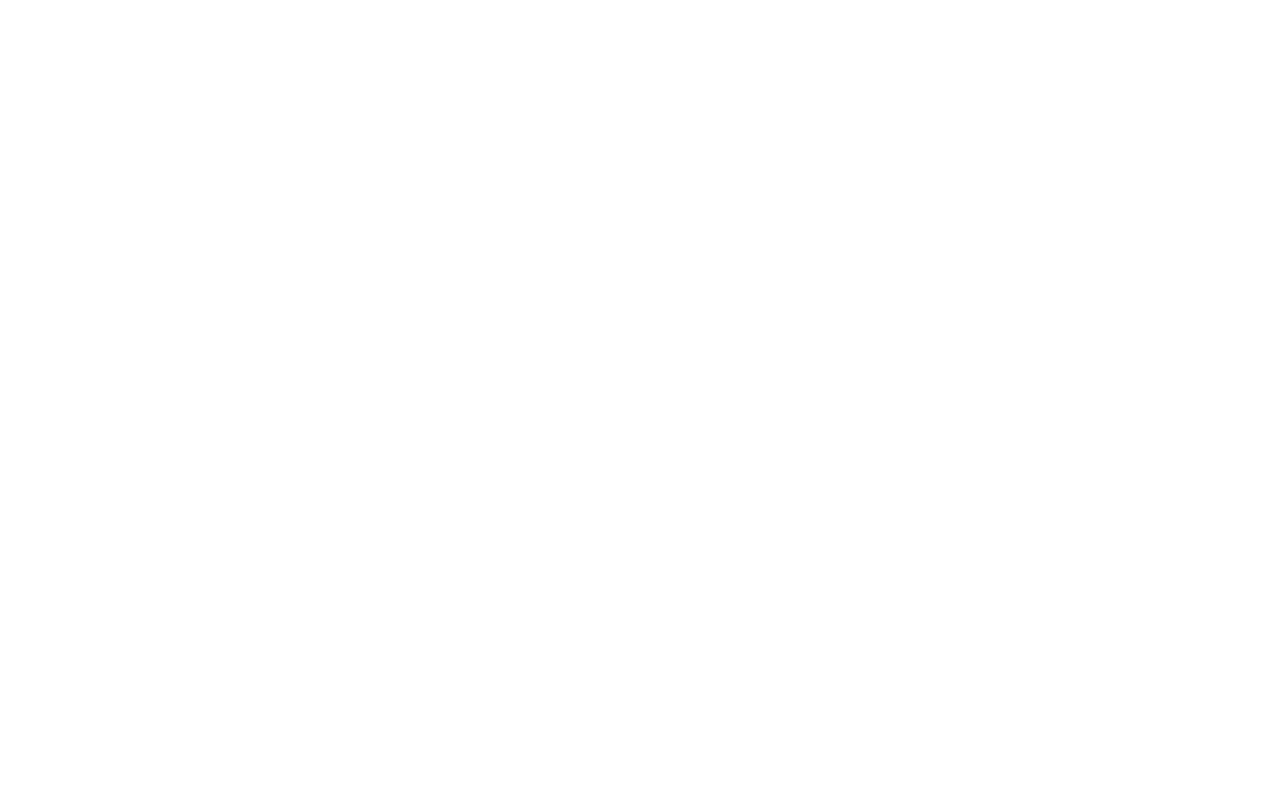
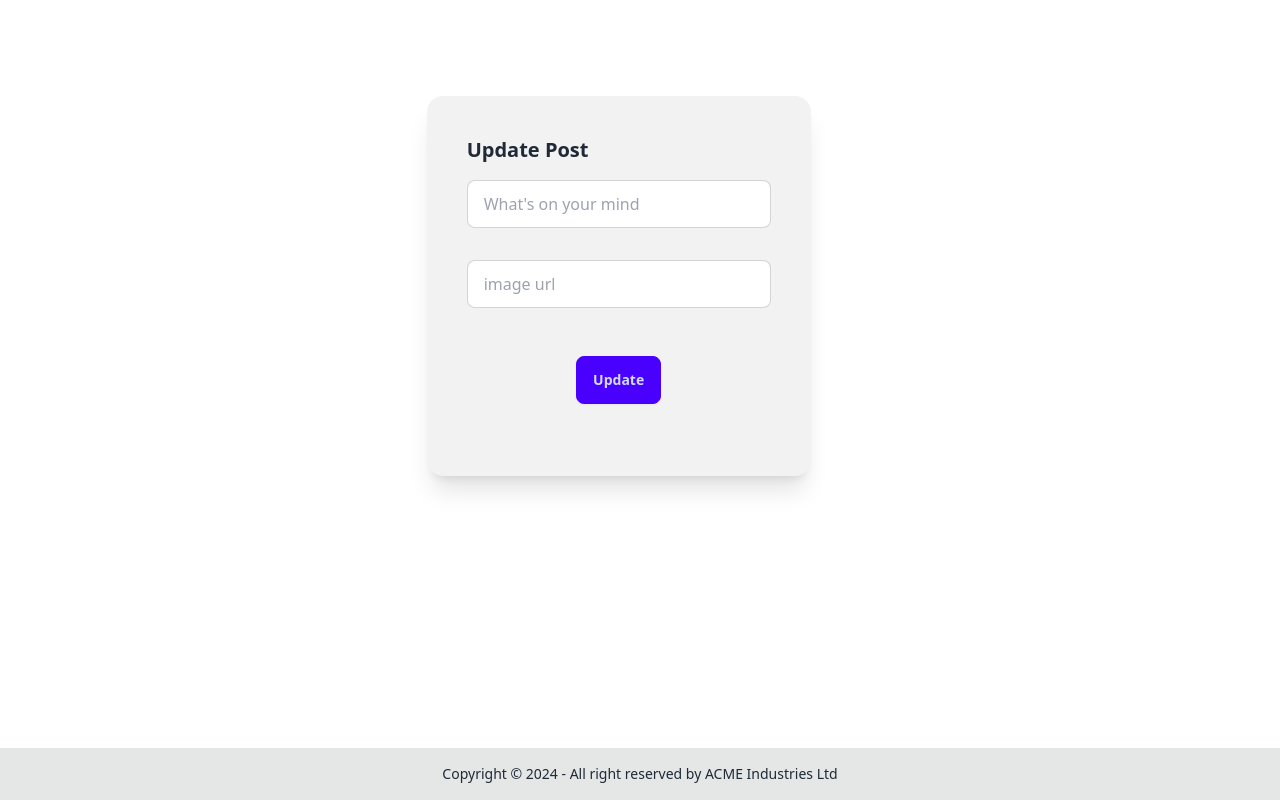
Before and after one commit to srijan-12/DEv-Overflow-frontend, a React (Vite) app: page /api/user/updatepost/1 in a window 1280 px wide. Before the commit this address had no page. Built offline with nearby package versions, Linux system fonts and the light colour scheme; no server answers.

Commit message:
only comment section is left

```diff
--- a/src/App.jsx
+++ b/src/App.jsx
@@ -6,6 +6,7 @@ import appStore from "./Utilities/store"
 import { Feed } from "./Components/Feed"
 import { Profile } from "./Components/Profile"
 import { CreatePost } from "./Components/CreatePost"
+import { EditPost } from "./Components/EditPost"
 function App() {
   return (
    <>
@@ -17,6 +18,7 @@ function App() {
         <Route path="/login" element={<Login/>}/>
         <Route path="/profile" element={<Profile/>}/>
         <Route path="/createpost" element={<CreatePost/>}/>
+        <Route path="/updatepost/:id" element={<EditPost/>}/>
         </Route>
       </Routes>
     </BrowserRouter>
--- a/src/Components/Body.jsx
+++ b/src/Components/Body.jsx
@@ -6,6 +6,7 @@ import { backendBaseUrl } from "../Utilities/constants"
 import { useDispatch, useSelector } from "react-redux"
 import appStore from "../Utilities/store"
 import { addUser } from "../Utilities/loggedInUserSlice"
+import { addPost } from "../Utilities/PostSlice"
 import { useEffect } from "react"
 
 export const Body = () => {
@@ -20,6 +21,7 @@ export const Body = () => {
             console.log(err);
         }
     }
+
     useEffect(()=>{
         getLoggedInUser();
     },[])
--- /dev/null
+++ b/src/Components/EditPost.jsx
@@ -0,0 +1,94 @@
+import { useEffect, useState } from "react";
+import { useDispatch, useSelector } from "react-redux";
+import { useNavigate, useParams } from "react-router-dom";
+import appStore from "../Utilities/store";
+import { backendBaseUrl } from "../Utilities/constants";
+import axios from "axios";
+import { addPost } from "../Utilities/PostSlice";
+
+
+export const EditPost = () =>{
+    const dispatch = useDispatch();
+    const[error,setError] = useState("");
+    const[toastActive, setToastActive] = useState(false)
+    const navigator = useNavigate();
+    const{id} = useParams()
+    const fetchPosts = async() =>{
+        try{
+            const posts = await axios.get(`${backendBaseUrl}/post/getallposts`,{withCredentials:true})
+            const postsArray = posts.data.allPost;
+            dispatch(addPost(postsArray))
+        }catch(err){
+            console.log(err.message);
+        }
+    }
+
+    useEffect(()=>{
+        fetchPosts();
+    },[])
+    const postArray = useSelector(appStore=>appStore.post);
+    let thatPost;
+    if(postArray){
+        thatPost = postArray.find((p)=>p._id.toString() == id);
+    }
+    const[title,setTitle] = useState("");
+    const[photoUrl,setPhotoURL] = useState("");
+
+    useEffect(() => {
+        if (thatPost) {
+            setTitle(thatPost.title || "");
+            setPhotoURL(thatPost.postImgUrl || "");
+        }
+    }, [thatPost]);
+
+
+    const handleUpdate = async() =>{
+        try{
+            setError("")
+            const result = await axios.patch(`${backendBaseUrl}/post/updatepost/${id}`,{title,photoUrl},{withCredentials:true})
+            setToastActive(true);
+            setTimeout(()=>{setToastActive(false)},1500)
+            setTimeout(()=>{navigator("/")},2500);
+        }catch(err){
+            setError(err.response.data.error)
+        }
+    }
+
+    return(
+        <>
+        {toastActive && <div className="toast toast-top toast-center">
+            <div className="alert alert-info">
+                <span>Post Updated</span>
+            </div>
+        </div>}
+        <div className="w-4/12 mx-auto my-24">
+            <div className="card bg-base-200 w-96 shadow-xl p-10">
+                <h1 className="font-bold text-xl">Update Post</h1>
+                <label className="input input-bordered flex items-center gap-2 my-4">
+                    <input
+                        type="text"
+                        className="grow"
+                        placeholder="What's on your mind"
+                        value={title}
+                        onChange={(e)=>setTitle(e.target.value)}
+                        />
+                </label>
+                <label className="input input-bordered flex items-center gap-2 my-4">
+                    <input
+                        type="text"
+                        className="grow"
+                        placeholder="image url"
+                        value={photoUrl}
+                        onChange={(e)=>setPhotoURL(e.target.value)}/>
+                </label>
+                <div className="card-body items-center text-center">
+                    {error && <p className="text-red-500 text-sm">{error}</p>}
+                    <div className="card-actions items-center">
+                        <button className="btn btn-primary" onClick={handleUpdate}>Update</button>
+                    </div>
+                </div>
+            </div>
+        </div>
+        </>
+    )
+}
--- a/src/Components/PostCard.jsx
+++ b/src/Components/PostCard.jsx
@@ -1,17 +1,23 @@
 import axios from "axios";
 import { useEffect, useState } from "react";
-import { useSelector } from "react-redux";
+import { useDispatch, useSelector } from "react-redux";
 import { backendBaseUrl } from "../Utilities/constants";
+import {Link, useNavigate} from "react-router-dom"
+import { removeSinglePost } from "../Utilities/PostSlice";
 
 export const PostCard = ({post}) =>{
     const {title,postImgUrl,_id,userId,likes,comment} = post;
     const[isOwner, setIsOwner] = useState(false);
     const[postLike, setPostLike] = useState(likes.length);
     const[likeRed, setLikeRed] = useState(false);
+    const[showComment, setShowComment] = useState(false);
+    const dispatch = useDispatch();
+    const navigator = useNavigate();
 
     const user = useSelector(appStore=>appStore.user)
     const loggedInUserId = user._id;
     const postId = _id;
+
     const checkValidUser =(loggedInUserId,userId) =>{
         if(loggedInUserId === userId){
             setIsOwner(true)
@@ -34,6 +40,24 @@ export const PostCard = ({post}) =>{
             console.log(err);
         }
     }
+
+    const handleComment = async(postId)=>{
+        //yet to do via populate in db
+    }
+
+    const handleDelete = async(postId)=>{
+        try{
+            console.log(postId);
+            const result = await axios.delete(`${backendBaseUrl}/post/deletepost/${postId}`,{withCredentials:true});
+            console.log(result);
+            dispatch(removeSinglePost(postId));
+            navigator("/")
+        }catch(err){
+            console.log(err);
+        }
+    }
+
+
     useEffect(()=>{
         checkValidUser(loggedInUserId,userId);
     },[])
@@ -57,11 +81,15 @@ export const PostCard = ({post}) =>{
                         {<p>{postLike}<i className={`fa-regular fa-heart text-lg mx-2 cursor-pointer ${likeRed ? "text-red-500" : "text-white-500"}`}></i></p>}
                     </div>
 
-                {comment? <p className="text-lg">{comment.length}<i className="fa-regular fa-comment text-lg mx-2 cursor-pointer"></i></p>:<p className="text-lg">0<i className="fa-regular fa-comment text-lg mx-2  cursor-pointer"></i></p>}
+                    <div onClick={()=>handleComment(postId)}>
+                        {comment? <p className="text-lg">{comment.length}<i className="fa-regular fa-comment text-lg mx-2 cursor-pointer"></i></p>:<p className="text-lg">0<i className="fa-regular fa-comment text-lg mx-2  cursor-pointer"></i></p>}
+                    </div>
 
-                {isOwner && <><i className="fa-solid fa-pen-to-square text-lg"></i>
+                {isOwner && <>
+                <div><Link to={`/updatepost/${postId}`}><i className="fa-solid fa-pen-to-square text-lg"></i></Link></div>
 
-                <i className="fa-solid fa-trash text-lg"></i></>}
+                <div onClick={()=>handleDelete(postId)}><i className="fa-solid fa-trash text-lg"></i></div>
+                </>}
                 </div>
             </div>
         </div>}
--- a/src/Utilities/PostSlice.js
+++ b/src/Utilities/PostSlice.js
@@ -15,10 +15,14 @@ const posts = createSlice({
             } else {
                 return [action.payload];
             }
+        },
+        removeSinglePost : (state, action) =>{
+            const newArr = state.filter((p)=> p._id.toString() == action.payload);
+            return newArr;
         }
 
     }
 })
 
-export const {addPost, removePost, addSinglePost} = posts.actions;
+export const {addPost, removePost, addSinglePost, removeSinglePost} = posts.actions;
 export default posts.reducer
```
